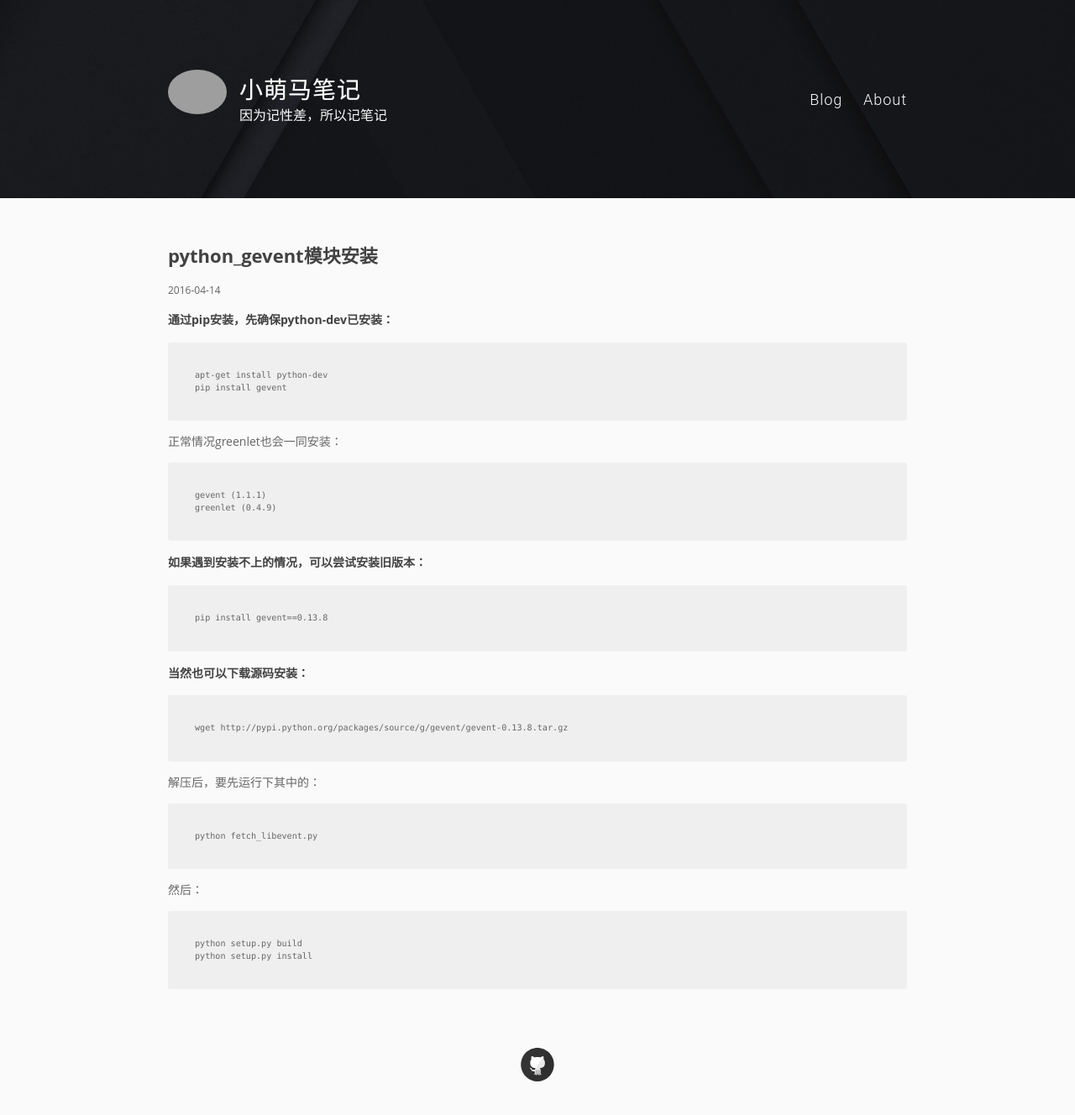
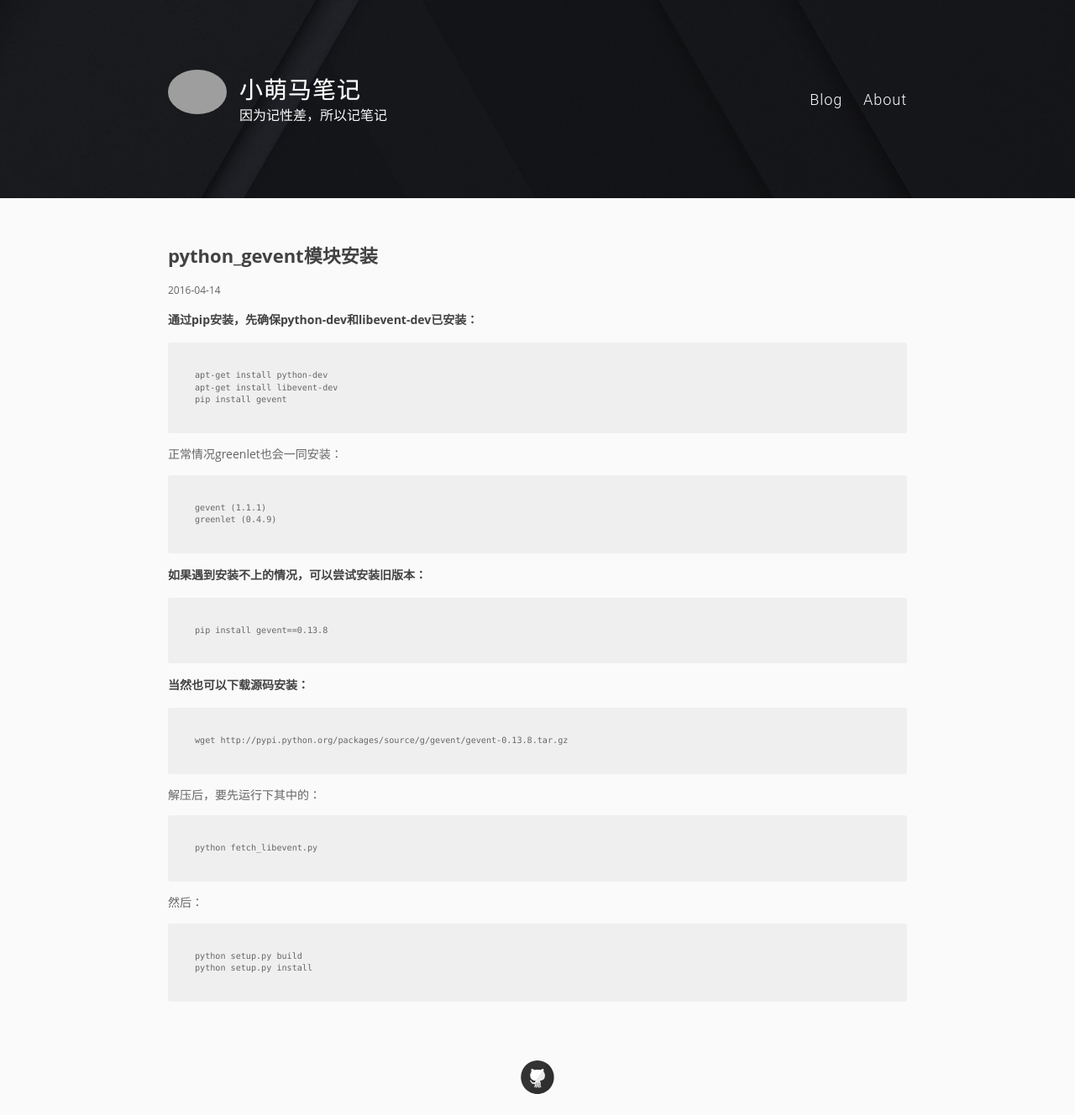
Before and after one commit to pingmalu/pingmalu.github.io, a Jekyll site: the page built from _posts/2016-04-14-python_gevent模块安装.md, in a window 1280 px wide. Shown: the whole page at 84% size. Built offline with Jekyll 4.4.1, drawn with Linux system fonts in a browser that asks for light colours; grey boxes are pictures that could not be loaded.

Commit message:
libevent

```diff
--- a/_posts/2016-04-14-python_gevent模块安装.md
+++ b/_posts/2016-04-14-python_gevent模块安装.md
@@ -3,9 +3,10 @@ layout: post
 title: python_gevent模块安装
 ---
 
-### 通过pip安装，先确保python-dev已安装：
+### 通过pip安装，先确保python-dev和libevent-dev已安装：
 
 	apt-get install python-dev
+	apt-get install libevent-dev
 	pip install gevent
 
 正常情况greenlet也会一同安装：
```
